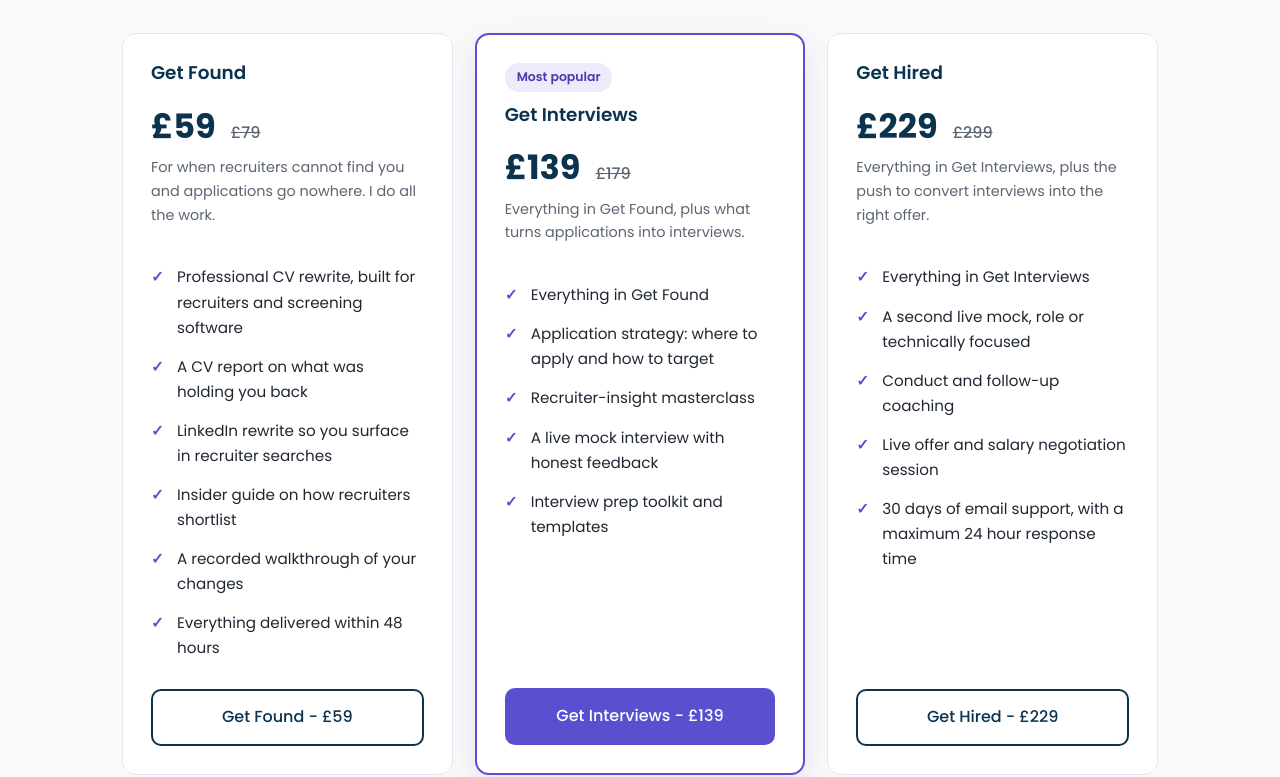
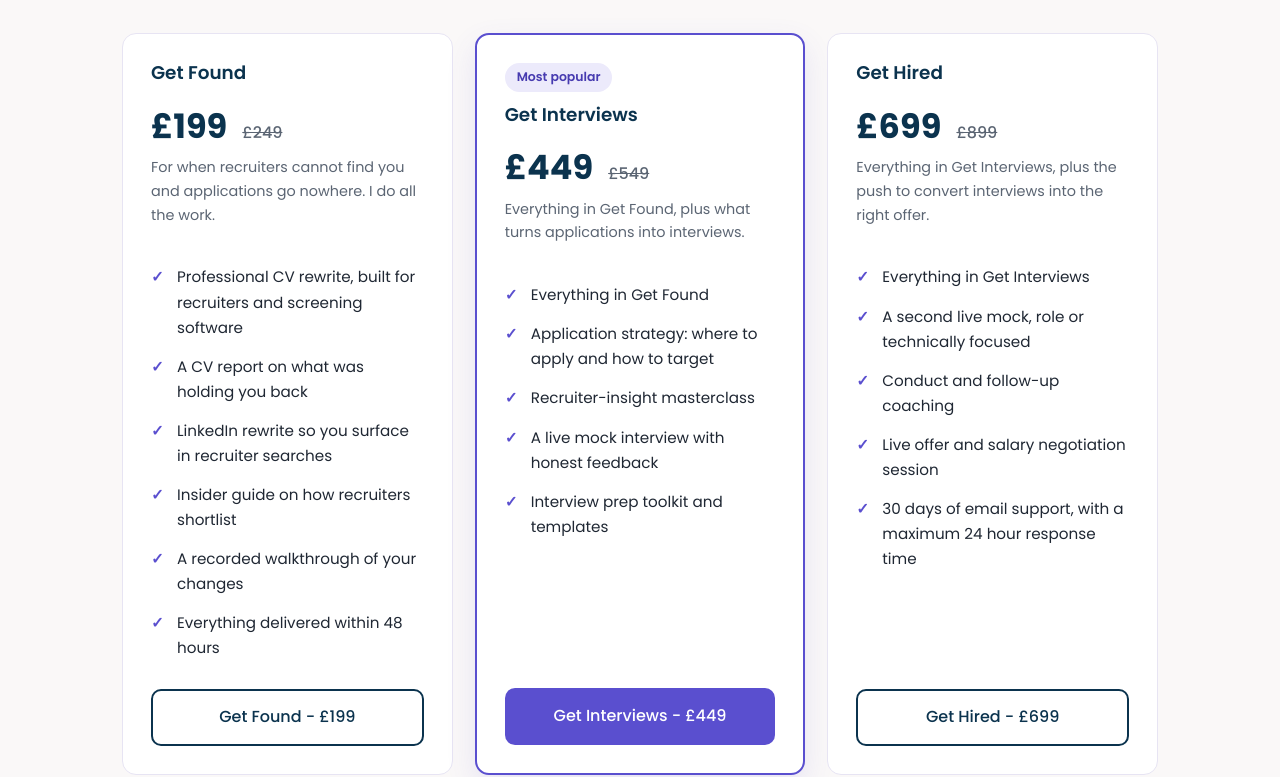
Before and after one commit to AndrewCoderise/coderise-coaching-site, a plain HTML site: page public/index.html in a window 1280 px wide. Shown: the part 1811-2588 px from the top of the page. Drawn offline with Linux system fonts and the light colour scheme.

Commit message:
Raise package prices to £199, £449 and £699
Struck-through prices move to £249, £549 and £899. Stripe payment links are
unchanged and still charge the old prices until new links are wired in.

Co-Authored-By: Claude Fable 5.2 <noreply@anthropic.com>
Claude-Session: https://claude.ai/code/session_01XRSobbw11vQuhhPpokcWJi

```diff
--- a/public/index.html
+++ b/public/index.html
@@ -174,7 +174,7 @@
 
       <div class="card">
         <h3>Get Found</h3>
-        <div class="price">£59 <s>£79</s></div>
+        <div class="price">£199 <s>£249</s></div>
         <p class="note">For when recruiters cannot find you and applications go nowhere. I do all the work.</p>
         <ul>
           <li>Professional CV rewrite, built for recruiters and screening software</li>
@@ -185,13 +185,13 @@
           <li>Everything delivered within 48 hours</li>
         </ul>
         <!-- Replace href with your Stripe Payment Link for Get Found -->
-        <a class="btn btn-ghost" href="https://buy.stripe.com/4gM14m7qK45e3Xdfpa57W01">Get Found - £59</a>
+        <a class="btn btn-ghost" href="https://buy.stripe.com/4gM14m7qK45e3Xdfpa57W01">Get Found - £199</a>
       </div>
 
       <div class="card feature">
         <span class="badge">Most popular</span>
         <h3>Get Interviews</h3>
-        <div class="price">£139 <s>£179</s></div>
+        <div class="price">£449 <s>£549</s></div>
         <p class="note">Everything in Get Found, plus what turns applications into interviews.</p>
         <ul>
           <li>Everything in Get Found</li>
@@ -201,12 +201,12 @@
           <li>Interview prep toolkit and templates</li>
         </ul>
         <!-- Replace href with your Stripe Payment Link for Get Interviews -->
-        <a class="btn btn-primary" href="https://buy.stripe.com/3cI5kC12m1X6eBR7WI57W02">Get Interviews - £139</a>
+        <a class="btn btn-primary" href="https://buy.stripe.com/3cI5kC12m1X6eBR7WI57W02">Get Interviews - £449</a>
       </div>
 
       <div class="card">
         <h3>Get Hired</h3>
-        <div class="price">£229 <s>£299</s></div>
+        <div class="price">£699 <s>£899</s></div>
         <p class="note">Everything in Get Interviews, plus the push to convert interviews into the right offer.</p>
         <ul>
           <li>Everything in Get Interviews</li>
@@ -216,7 +216,7 @@
           <li>30 days of email support, with a maximum 24 hour response time</li>
         </ul>
         <!-- Replace href with your Stripe Payment Link for Get Hired -->
-        <a class="btn btn-ghost" href="https://buy.stripe.com/bJebJ0bH07hqalB1yk57W03">Get Hired - £229</a>
+        <a class="btn btn-ghost" href="https://buy.stripe.com/bJebJ0bH07hqalB1yk57W03">Get Hired - £699</a>
       </div>
 
     </div>
```
